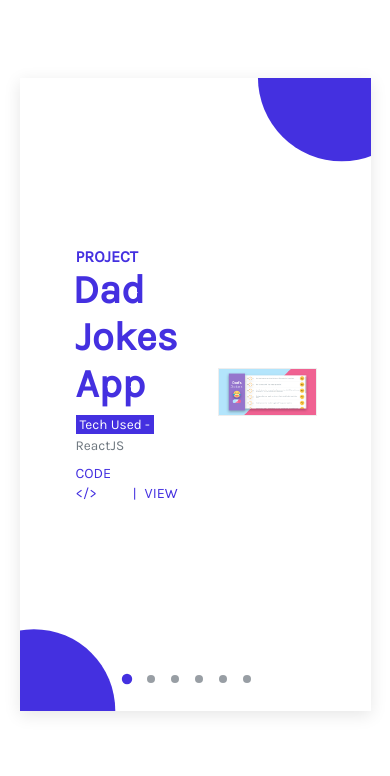
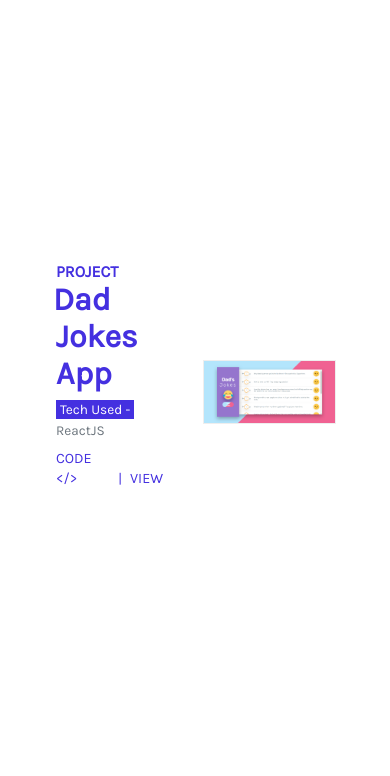
Before and after one commit to Mohib834/mohib-portfolio, a website built with webpack: page src/index.html in a window 390 px wide. Shown: the part 872-1648 px from the top of the page. Built offline with nearby package versions, Linux system fonts and the light colour scheme; files whose address does not match are found by name.

Commit message:
Mobile layout changed

```diff
--- a/src/styles/components/_navbar.scss
+++ b/src/styles/components/_navbar.scss
@@ -17,7 +17,6 @@ nav {
   @include respond(phone) {
     justify-content: space-between;
     align-items: flex-start;
-    width: 100%;
     margin: initial;
   }
   &__brand {
--- a/src/styles/pages/_about.scss
+++ b/src/styles/pages/_about.scss
@@ -14,6 +14,11 @@
   flex-direction: column;
   position: relative;
   overflow: hidden;
+
+  @include respond(phone) {
+    width: 100%;
+    height: 100%;
+  }
 
   &__top {
     display: flex;
@@ -161,6 +166,10 @@
   width: 30rem;
   height: 30rem;
   position: absolute;
+
+  @include respond(phone) {
+    display: none;
+  }
 }
 
 .circle-top {
@@ -174,6 +183,7 @@
   left: 0;
   clip-path: circle(33.9% at 6% 100%);
 }
+
 mark {
   background: #4430e0;
   color: white;
--- a/src/styles/pages/_intro.scss
+++ b/src/styles/pages/_intro.scss
@@ -5,6 +5,10 @@
   width: 90%;
   box-sizing: border-box;
   margin: 0 auto;
+  @include respond(phone) {
+    width: 100%;
+    height: 100%;
+  }
   &__text {
     position: absolute;
     top: 48%;
--- a/src/styles/pages/_work.scss
+++ b/src/styles/pages/_work.scss
@@ -11,8 +11,13 @@
   padding: 3rem 7rem;
   box-shadow: $shadow-light;
   position: relative;
-  // background: $color-primary;
-  // color: #fff;
+
+  @include respond(phone) {
+    box-shadow: none;
+    height: 100%;
+    width: 100%;
+  }
+
   &__carousel {
     width: 100%;
     height: 100%;
@@ -97,6 +102,9 @@
     font-weight: 700;
     margin-bottom: 1rem;
     color: $color-primary;
+    @include respond(phone) {
+      font-size: 4rem;
+    }
   }
 
   &__mainheading {
```
Also changed, not shown: dist/css/style.css.
